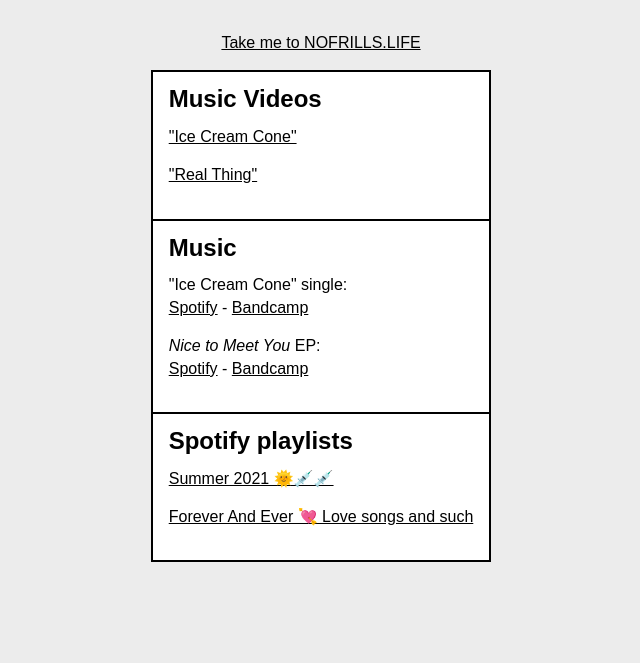
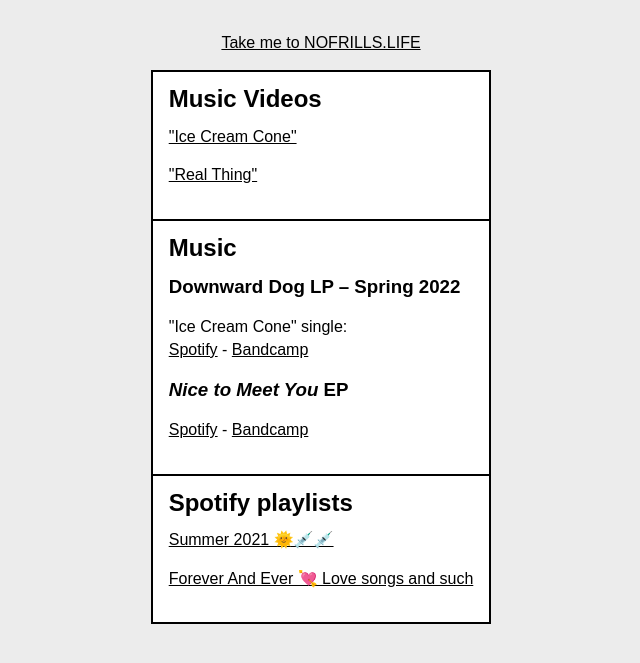
Before and after one commit to busheikin/nofrillsmusic, a Jekyll site: the page built from links.md, in a window 1280 px wide. Shown: the top 663 px of the page, without its empty margins (319-959 px from the left). Built offline with Jekyll 4.4.1, drawn with Linux system fonts in a browser that asks for light colours.

Commit message:
Update links.html

```diff
--- a/_layouts/links.html
+++ b/_layouts/links.html
@@ -27,8 +27,10 @@
       </div>
       <div class="content-table__cell">
         <h2>Music</h2>
+        <h3>Downward Dog LP – Spring 2022</h3>
         <p>"Ice Cream Cone" single: <br/> <a href="https://open.spotify.com/album/72NBU8FN6tbf2uyATn60H2?si=oVjNYEkTSceO2ro79dnziA&dl_branch=1" target="_blank">Spotify</a> - <a href="https://nofrillsmusic.bandcamp.com/track/ice-cream-cone" target="_blank">Bandcamp</a></p>
-        <p><span class="font-style-italic">Nice to Meet You</span> EP: <br/><a href="https://open.spotify.com/album/3eJ7raLnbXgfhcw2VAomzY?si=wevjpBepS8OiCUCNFdRl_w&dl_branch=1 target="_blank">Spotify</a> - <a href="https://nofrillsmusic.bandcamp.com/album/nice-to-meet-you" target="_blank">Bandcamp</a></p>
+        <h3><span class="font-style-italic">Nice to Meet You</span> EP</h3>
+        <p><a href="https://open.spotify.com/album/3eJ7raLnbXgfhcw2VAomzY?si=wevjpBepS8OiCUCNFdRl_w&dl_branch=1 target="_blank">Spotify</a> - <a href="https://nofrillsmusic.bandcamp.com/album/nice-to-meet-you" target="_blank">Bandcamp</a></p>
       </div>
       <div class="content-table__cell">
         <h2>Spotify playlists</h2>
```
